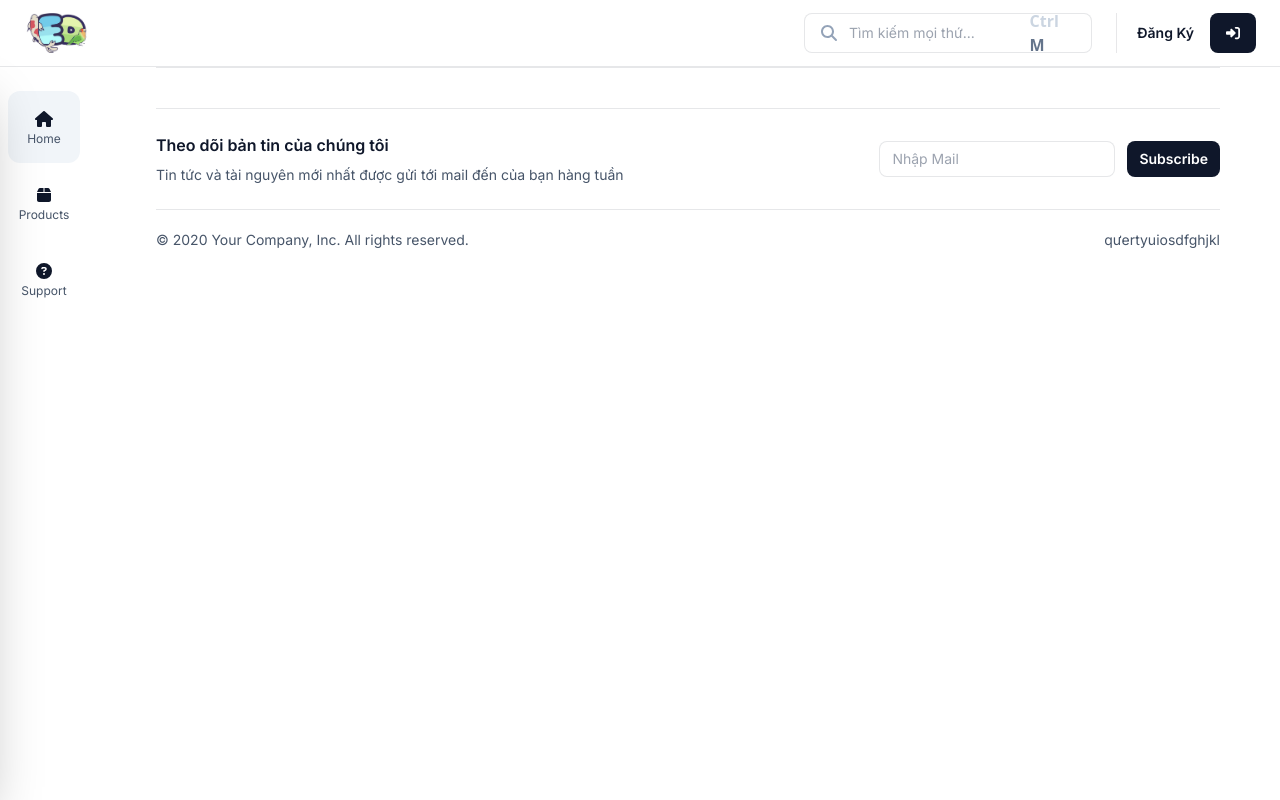
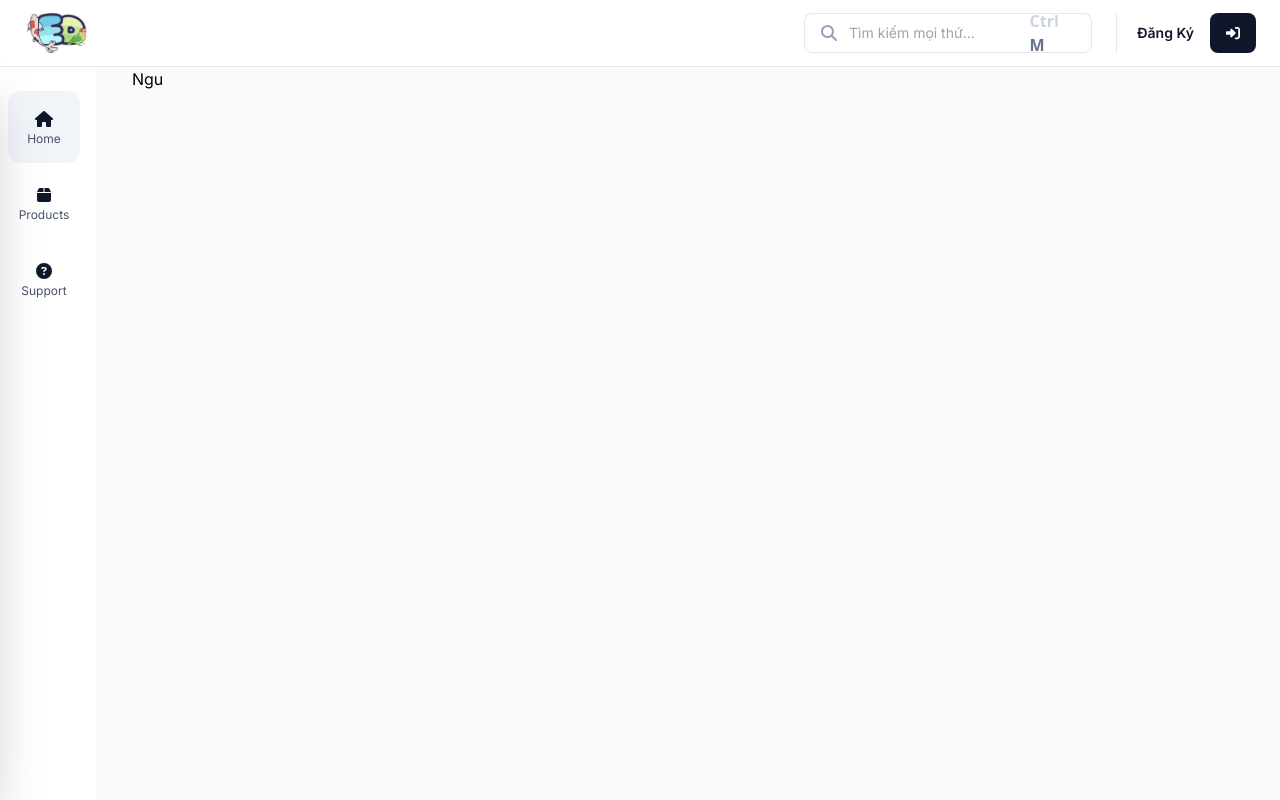
Before and after one commit to CaSapChim/full-stack-shop, a React (Vite) app in the folder client/: page /products in a window 1280 px wide. Built offline with nearby package versions, Linux system fonts and the light colour scheme.

Commit message:
🗂 Upd: Directory restructuring

```diff
--- a/client/src/App.tsx
+++ b/client/src/App.tsx
@@ -1,27 +1,29 @@
-import { BrowserRouter as Router } from "react-router-dom";
-import { Header, Footer } from "./Page/Home/root";
-import { Navigation } from "./Navigation";
-import { Sidebar } from "./Sidebar";
-import { library } from "@fortawesome/fontawesome-svg-core";
-import { faMagnifyingGlass, faHouse } from "@fortawesome/free-solid-svg-icons";
+import { BrowserRouter as Router, Routes, Route } from "react-router-dom";
+import DefaultLayout from "./components/layout/DefaultLayout";
+import { publicRoutes } from "./router/router";
 
-library.add(faMagnifyingGlass, faHouse);
 function App() {
   return (
-    <div className="max-h-dvh w-full overflow-hidden font-inter">
-      <Router>
-        <Header />
-        <div className="flex">
-          <Sidebar />
-          <div className="h-dvh  flex-1 overflow-y-scroll">
-            <div className="mx-auto max-w-6xl px-5">
-              <Navigation />
-              <Footer />
-            </div>
-          </div>
-        </div>
-      </Router>
-    </div>
+    <Router>
+      <Routes>
+        {publicRoutes.map((route, index) => {
+          const Page = route.component;
+          const Layout = route.layout || DefaultLayout;
+
+          return (
+            <Route
+              key={index}
+              path={route.path}
+              element={
+                <Layout>
+                  <Page />
+                </Layout>
+              }
+            />
+          );
+        })}
+      </Routes>
+    </Router>
   );
 }
 
--- a/client/src/Navigation.tsx
+++ /dev/null
@@ -1,14 +0,0 @@
-import { Route, Routes } from "react-router-dom";
-import { Home } from "./Page/Home/Home";
-// import { Products } from "./Page/Products/Components/Products";
-// import { Support } from "./Page/Support/Components/Support";
-
-export const Navigation = () => {
-  return (
-    <Routes>
-      <Route path="/" element={<Home/>} />
-      {/* <Route path="/products" element={<Products/>} /> */}
-      {/* <Route path="/support" element={<Support/>} /> */}
-    </Routes>
-  );
-};
--- a/client/src/Page/Home/root.tsx
+++ /dev/null
@@ -1,4 +0,0 @@
-import { Header } from "./Components/Header";
-import { Footer } from "./Components/Footer";
-
-export { Header, Footer }
--- /dev/null
+++ b/client/src/components/layout/DefaultLayout.tsx
@@ -0,0 +1,22 @@
+import { Footer } from "./Footer";
+import { Header } from "./Header";
+import { Sidebar } from "./Sidebar";
+
+const DefaultLayout = ({ children }: { children: React.ReactNode }) => {
+  return (
+    <div className="max-h-dvh w-full overflow-hidden font-inter">
+      <Header />
+      <div className="flex">
+        <Sidebar />
+        <div className="h-dvh flex-1 overflow-y-scroll bg-slate-50">
+          <div className="mx-auto max-w-6xl px-5 ">
+            {children}
+            <Footer />
+          </div>
+        </div>
+      </div>
+    </div>
+  );
+};
+
+export default DefaultLayout;
--- /dev/null
+++ b/client/src/components/page/404.tsx
@@ -0,0 +1,7 @@
+export const BonKoBon = () => {
+  return (
+    <>
+      <div className="h-[1000px]">404</div>
+    </>
+  );
+};
--- /dev/null
+++ b/client/src/components/page/Products.tsx
@@ -0,0 +1,7 @@
+export const Products = () => {
+  return (
+    <>
+      <div className="h-[1000px]">Ngu</div>
+    </>
+  );
+};
--- /dev/null
+++ b/client/src/router/router.tsx
@@ -0,0 +1,11 @@
+import DefaultLayout from "../components/layout/DefaultLayout";
+import { Home } from "../components/page/Home";
+import { Products } from "../components/page/Products";
+import { BonKoBon } from "../components/page/404";
+
+export const publicRoutes = [
+  { path: "/", component: Home, layout: DefaultLayout },
+  { path: "/products", component: Products, layout: DefaultLayout },
+  { path: "*", component: BonKoBon, layout: DefaultLayout },
+];
+export const privateRoutes: string[] = [];
```
Also changed, not shown: client/src/components/layout/Footer.tsx (renamed from client/src/Page/Home/Components/Footer.tsx), client/src/components/layout/Header.tsx (renamed from client/src/Page/Home/Components/Header.tsx), client/src/components/layout/Sidebar.tsx (renamed from client/src/Sidebar.tsx), client/src/components/page/Home.tsx (renamed from client/src/Page/Home/Home.tsx).
